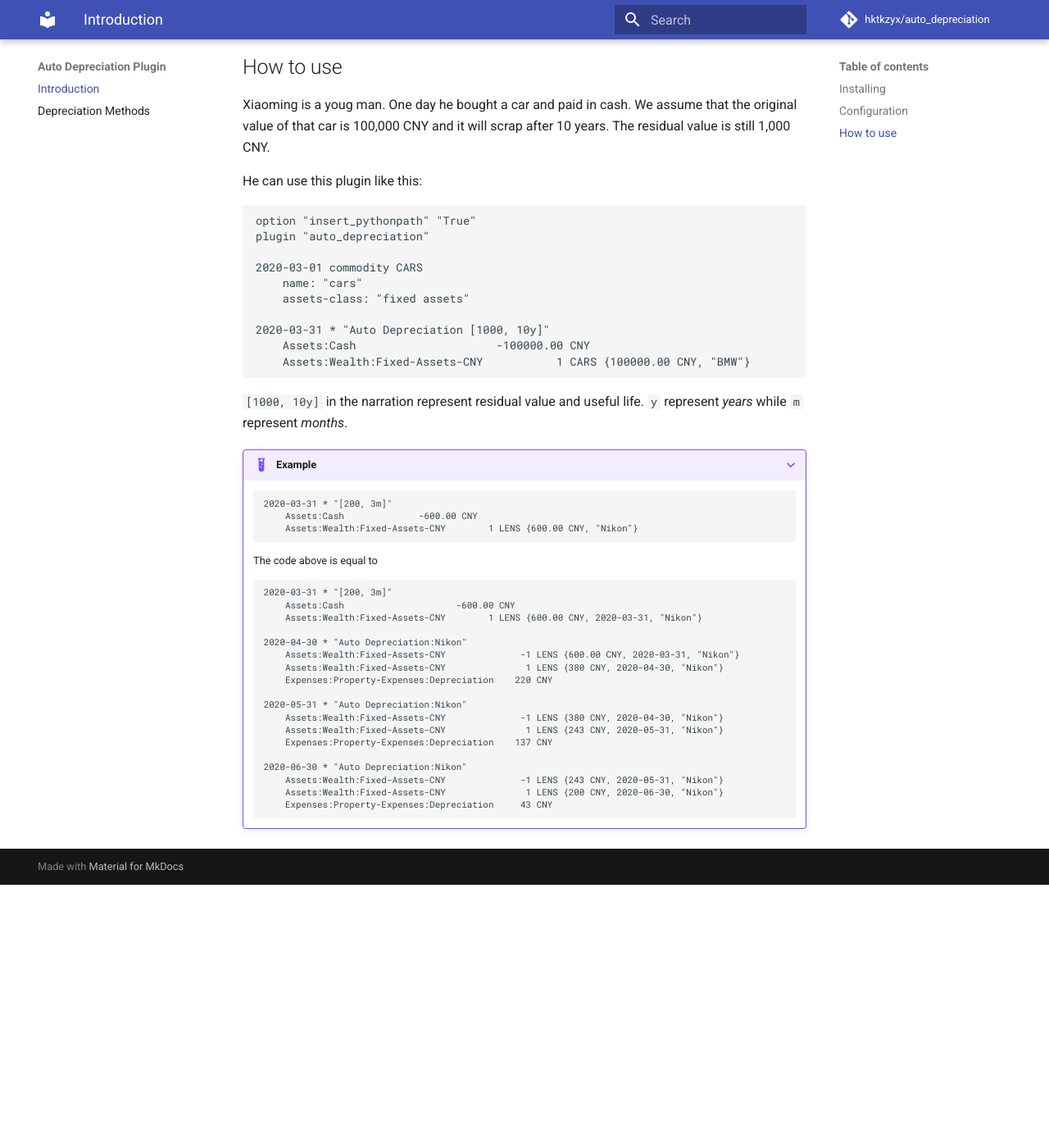
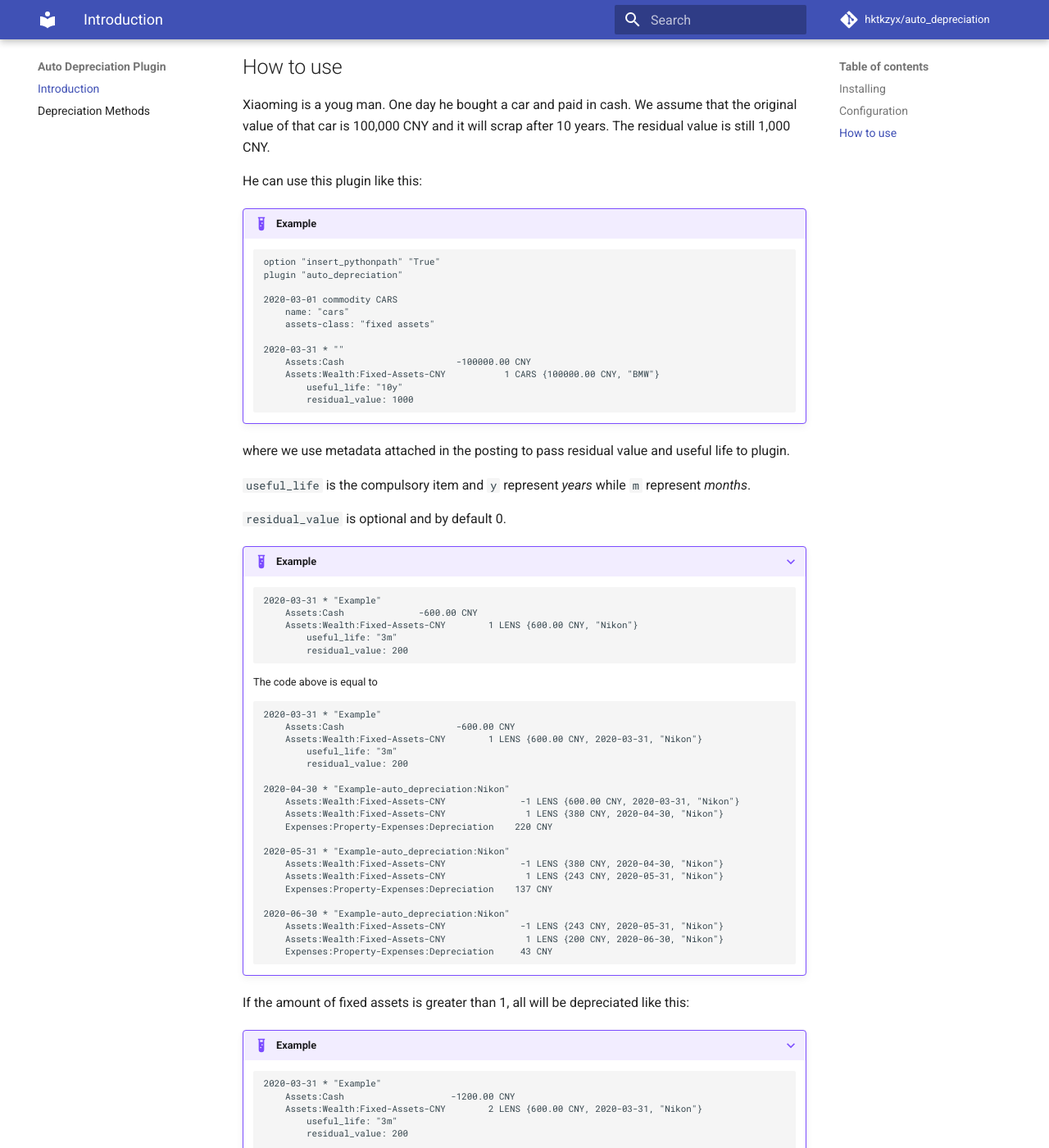
Before and after one commit to hktkzyx/auto-depreciation, an MkDocs documentation site: the page built from docs/index.md, in a window 1280 px wide and 1400 px high, scrolled down 874 px. Shown: the whole window at 82% size. Built offline with MkDocs 1.6.1 and Material for MkDocs 9.7.7, drawn with Linux system fonts in a browser that asks for light colours; comment, search, counter and statistics services are not loaded; before the commit the page ends 1953 px from its top, so only the background shows below that; some of the changed text lies outside the part shown.

Commit message:
Updating docs

````diff
--- a/docs/index.md
+++ b/docs/index.md
@@ -39,6 +39,9 @@ The residual value is still 1,000 CNY.
 
 He can use this plugin like this:
 
+!!! example
+
+    ```
     option "insert_pythonpath" "True"
     plugin "auto_depreciation"
 
@@ -46,36 +49,69 @@ He can use this plugin like this:
         name: "cars"
         assets-class: "fixed assets"
 
-    2020-03-31 * "Auto Depreciation [1000, 10y]"
+    2020-03-31 * ""
         Assets:Cash                     -100000.00 CNY
         Assets:Wealth:Fixed-Assets-CNY           1 CARS {100000.00 CNY, "BMW"}
+            useful_life: "10y"
+            residual_value: 1000
+    ```
 
-`[1000, 10y]` in the narration represent residual value and useful life.
-`y` represent *years* while `m` represent *months*.
+where we use metadata attached in the posting to pass residual value and useful life to plugin.
+
+`useful_life` is the compulsory item and `y` represent *years* while `m` represent *months*.
+
+`residual_value` is optional and by default 0.
 
 ???+ example
 
-        2020-03-31 * "[200, 3m]"
-            Assets:Cash              -600.00 CNY
-            Assets:Wealth:Fixed-Assets-CNY        1 LENS {600.00 CNY, "Nikon"}
+    ```
+    2020-03-31 * "Example"
+        Assets:Cash              -600.00 CNY
+        Assets:Wealth:Fixed-Assets-CNY        1 LENS {600.00 CNY, "Nikon"}
+            useful_life: "3m"
+            residual_value: 200
+    ```
 
     The code above is equal to
 
-        2020-03-31 * "[200, 3m]"
-            Assets:Cash                     -600.00 CNY
-            Assets:Wealth:Fixed-Assets-CNY        1 LENS {600.00 CNY, 2020-03-31, "Nikon"}
+    ```
+    2020-03-31 * "Example"
+        Assets:Cash                     -600.00 CNY
+        Assets:Wealth:Fixed-Assets-CNY        1 LENS {600.00 CNY, 2020-03-31, "Nikon"}
+            useful_life: "3m"
+            residual_value: 200
 
-        2020-04-30 * "Auto Depreciation:Nikon"
-            Assets:Wealth:Fixed-Assets-CNY              -1 LENS {600.00 CNY, 2020-03-31, "Nikon"}
-            Assets:Wealth:Fixed-Assets-CNY               1 LENS {380 CNY, 2020-04-30, "Nikon"}
-            Expenses:Property-Expenses:Depreciation    220 CNY
+    2020-04-30 * "Example-auto_depreciation:Nikon"
+        Assets:Wealth:Fixed-Assets-CNY              -1 LENS {600.00 CNY, 2020-03-31, "Nikon"}
+        Assets:Wealth:Fixed-Assets-CNY               1 LENS {380 CNY, 2020-04-30, "Nikon"}
+        Expenses:Property-Expenses:Depreciation    220 CNY
 
-        2020-05-31 * "Auto Depreciation:Nikon"
-            Assets:Wealth:Fixed-Assets-CNY              -1 LENS {380 CNY, 2020-04-30, "Nikon"}
-            Assets:Wealth:Fixed-Assets-CNY               1 LENS {243 CNY, 2020-05-31, "Nikon"}
-            Expenses:Property-Expenses:Depreciation    137 CNY
+    2020-05-31 * "Example-auto_depreciation:Nikon"
+        Assets:Wealth:Fixed-Assets-CNY              -1 LENS {380 CNY, 2020-04-30, "Nikon"}
+        Assets:Wealth:Fixed-Assets-CNY               1 LENS {243 CNY, 2020-05-31, "Nikon"}
+        Expenses:Property-Expenses:Depreciation    137 CNY
 
-        2020-06-30 * "Auto Depreciation:Nikon"
-            Assets:Wealth:Fixed-Assets-CNY              -1 LENS {243 CNY, 2020-05-31, "Nikon"}
-            Assets:Wealth:Fixed-Assets-CNY               1 LENS {200 CNY, 2020-06-30, "Nikon"}
-            Expenses:Property-Expenses:Depreciation     43 CNY
+    2020-06-30 * "Example-auto_depreciation:Nikon"
+        Assets:Wealth:Fixed-Assets-CNY              -1 LENS {243 CNY, 2020-05-31, "Nikon"}
+        Assets:Wealth:Fixed-Assets-CNY               1 LENS {200 CNY, 2020-06-30, "Nikon"}
+        Expenses:Property-Expenses:Depreciation     43 CNY
+    ```
+
+If the amount of fixed assets is greater than 1, all will be depreciated like this:
+
+???+ example
+
+    ```
+    2020-03-31 * "Example"
+        Assets:Cash                    -1200.00 CNY
+        Assets:Wealth:Fixed-Assets-CNY        2 LENS {600.00 CNY, 2020-03-31, "Nikon"}
+            useful_life: "3m"
+            residual_value: 200
+
+    2020-04-30 * "Example-auto_depreciation:Nikon"
+        Assets:Wealth:Fixed-Assets-CNY              -2 LENS {600.00 CNY, 2020-03-31, "Nikon"}
+        Assets:Wealth:Fixed-Assets-CNY               2 LENS {380 CNY, 2020-04-30, "Nikon"}
+        Expenses:Property-Expenses:Depreciation    440 CNY
+
+    ...
+    ```
````
Also changed, not shown: docs/methods.md (+29 -20 lines).
